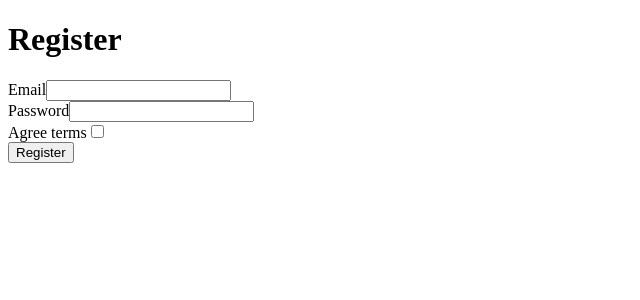
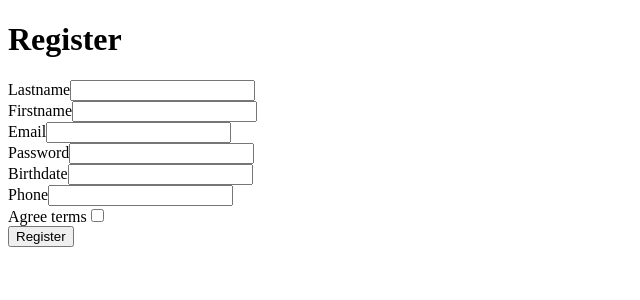
Before and after one commit to selimgomri/sportsadmin, a Symfony app: template backSportsAdmin/templates/registration/register.html.twig in a window 1280 px wide. Shown: the top 300 px of the page, without its empty margins (0-640 px from the left). Run offline with Twig, Linux system fonts and the light colour scheme; the template is opened without the code that fills it, so the values that code supplies are empty; form fields are guessed from the names that the template uses; some libraries are stand-ins or nearby versions.

Commit message:
add more fields to register form

```diff
--- a/backSportsAdmin/src/Form/RegistrationFormType.php
+++ b/backSportsAdmin/src/Form/RegistrationFormType.php
@@ -18,6 +18,10 @@ class RegistrationFormType extends AbstractType
     {
         $builder
             ->add('email')
+            ->add('lastname')
+            ->add('firstname')
+            ->add('birthdate')
+            ->add('phone')
             ->add('agreeTerms', CheckboxType::class, [
                 'mapped' => false,
                 'constraints' => [
--- a/backSportsAdmin/templates/registration/register.html.twig
+++ b/backSportsAdmin/templates/registration/register.html.twig
@@ -6,10 +6,14 @@
     <h1>Register</h1>
 
     {{ form_start(registrationForm) }}
+        {{ form_row(registrationForm.lastname) }}
+        {{ form_row(registrationForm.firstname) }}
         {{ form_row(registrationForm.email) }}
         {{ form_row(registrationForm.plainPassword, {
             label: 'Password'
         }) }}
+        {{ form_row(registrationForm.birthdate) }}
+        {{ form_row(registrationForm.phone) }}
         {{ form_row(registrationForm.agreeTerms) }}
 
         <button type="submit" class="btn">Register</button>
```
